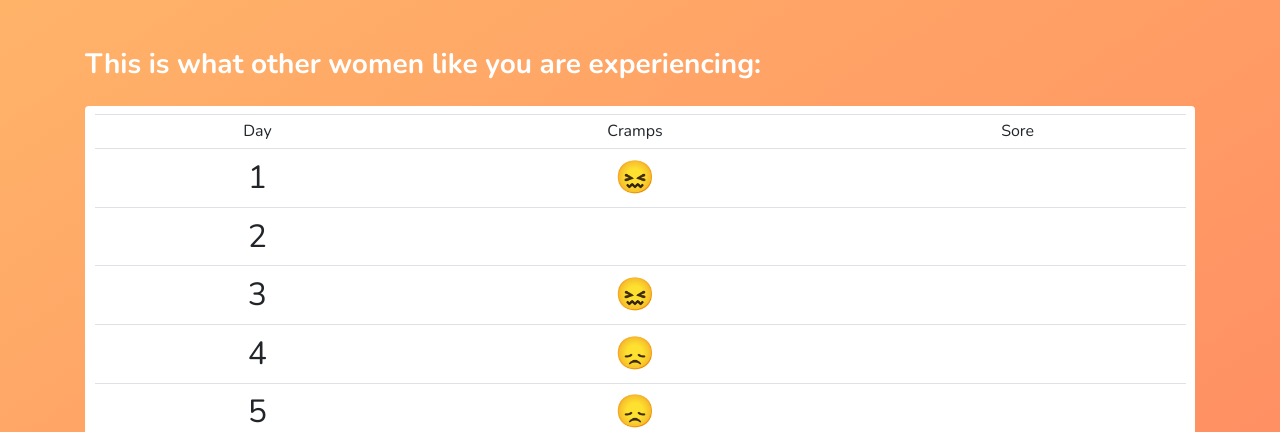
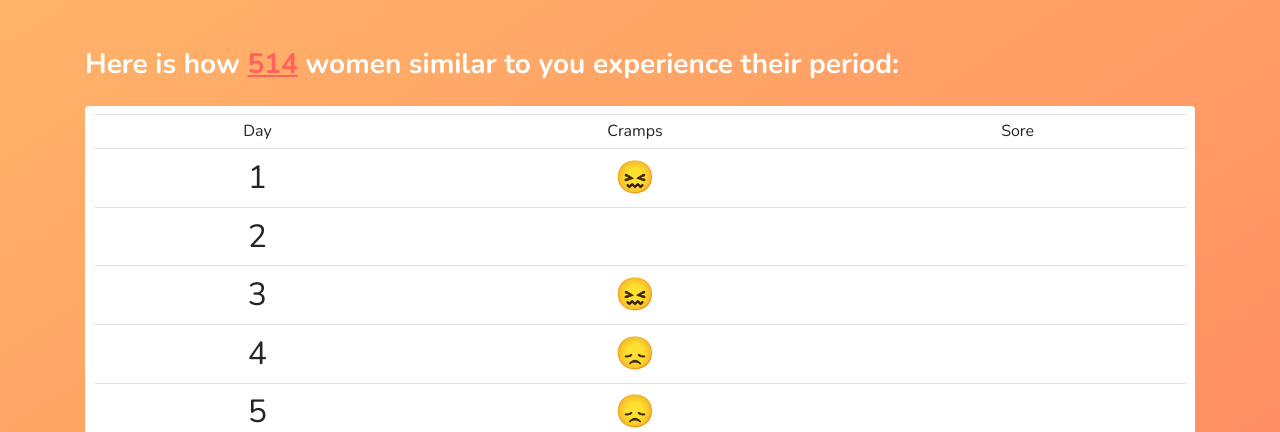
Before and after one commit to shirleneliew/tender_elion, a Django app: page /experience in a window 1280 px wide. Shown: the top 432 px of the page. Run offline with Django 3.2, Linux system fonts and the light colour scheme; some libraries are stand-ins or nearby versions.

Commit message:
x more women

```diff
--- a/tender/userflow/templates/userflow/experience.html
+++ b/tender/userflow/templates/userflow/experience.html
@@ -4,7 +4,7 @@
 
 <div class='experience'>
 <h3>
-  This is what other women like you are experiencing:
+  Here is how <span class='accent'>{{ x_other_women }}</span> women similar to you experience their period:
 </h3>
 <!-- This is supposed to show the intensities that other people are experiencing. -->
 <!-- Need the shape of data -->
--- a/tender/userflow/views.py
+++ b/tender/userflow/views.py
@@ -9,7 +9,7 @@ def experience(request):
     print(request.GET)
 
     mock = {
-      'x_other_women': 1234,
+      'x_other_women': 514,
       'total_women': 5000,
       'days': [
         {'day': 1, 'pain': 3 },
```
